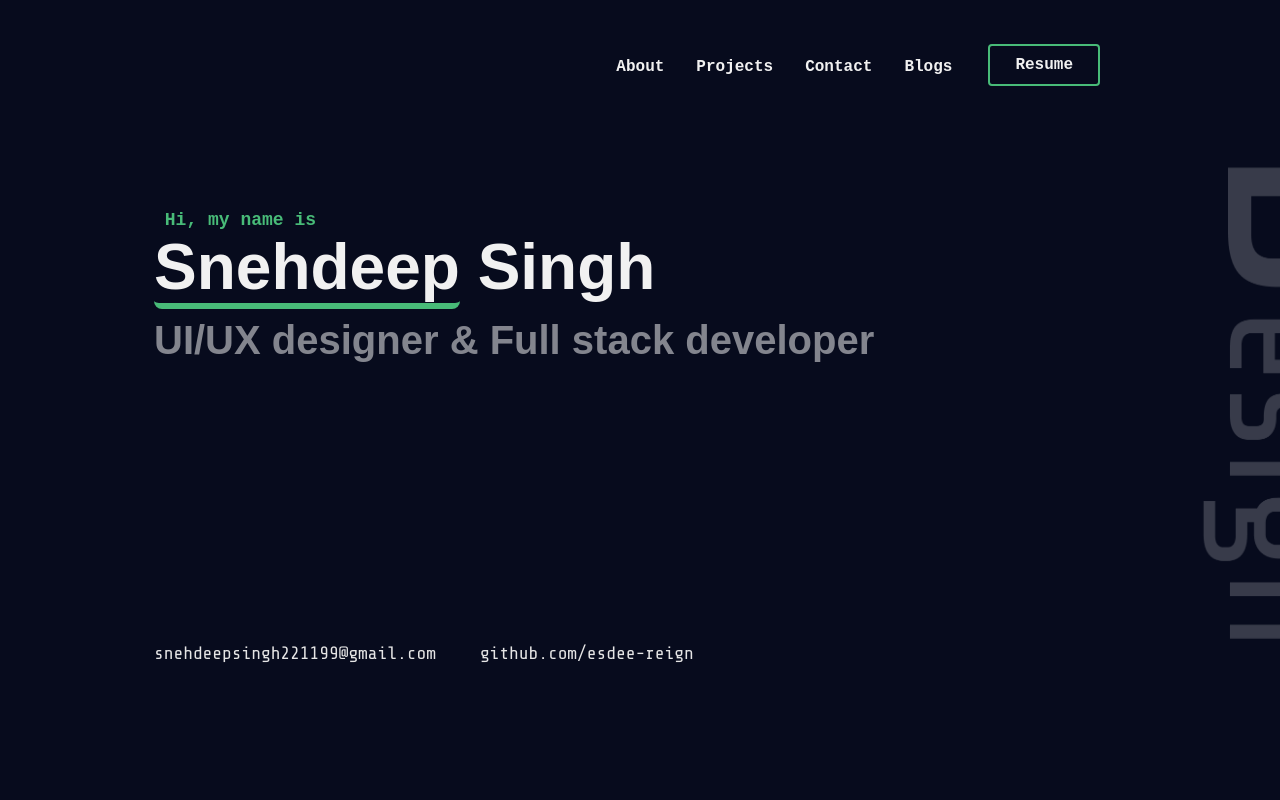
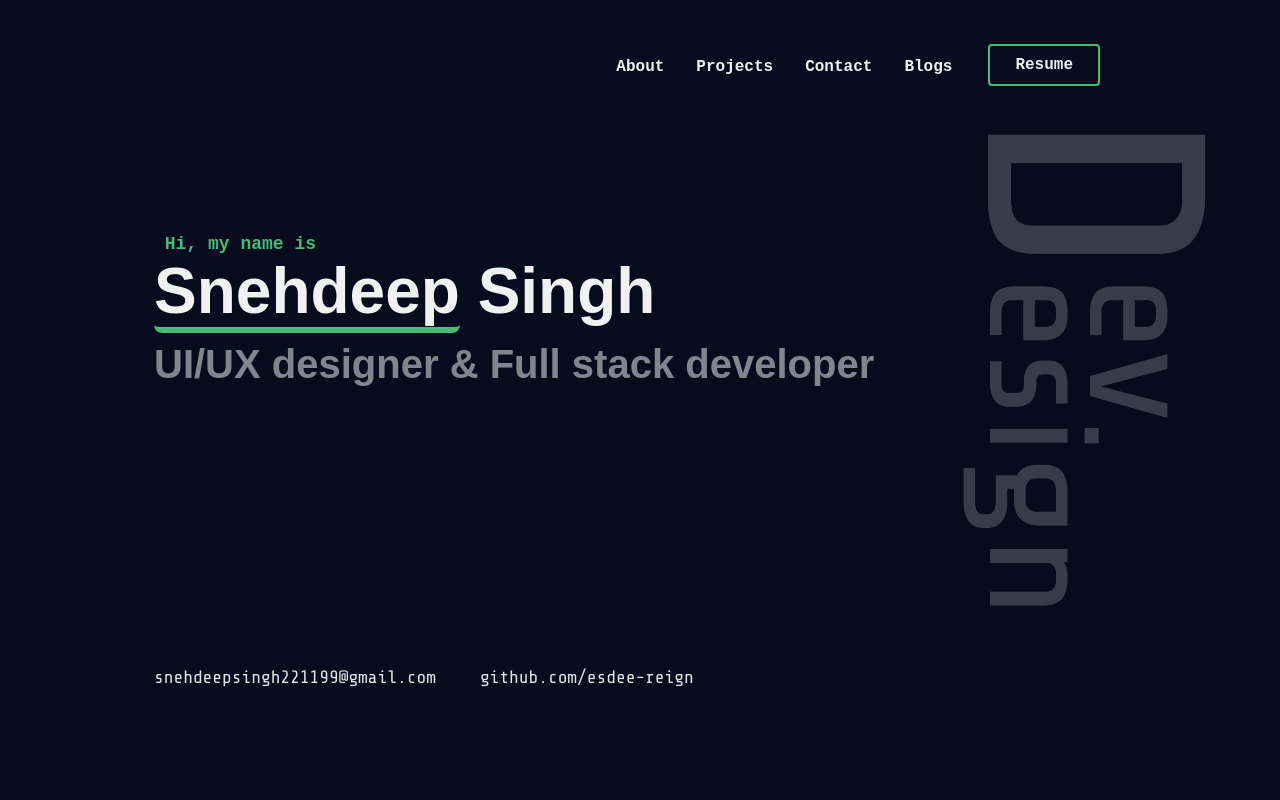
Before and after one commit to esdee-reign/My-Website, a plain HTML site: page index.html in a window 1280 px wide. Shown: the top 800 px of the page. Drawn offline with nearby package versions, Linux system fonts and the light colour scheme; a web font is replaced by a local one.

Commit message:
fixed design-dev bg position

```diff
--- a/index.html
+++ b/index.html
@@ -29,7 +29,7 @@
                 font-family:'Courier New',
                 Courier, monospace;
                 font-size: 18px;
-                margin: 0px;"
+                margin-bottom: 0px;"
                 class="green-highlight">&nbsp;Hi, my name is
             </h4>
             <h1 id="name"><span class="underline">Snehdeep</span> Singh</h1>
--- a/style.css
+++ b/style.css
@@ -42,11 +42,12 @@
     }
 
     #des-dev-bg{
-        position: fixed;
+        position: relative;
+        float: right;
+        top: -280px;
         width: 360px;
         height: 520px;
-        left: 1128px;
-        top: 140px;
+        margin-right: 32px;
     }
 
     .green-highlight{
```
